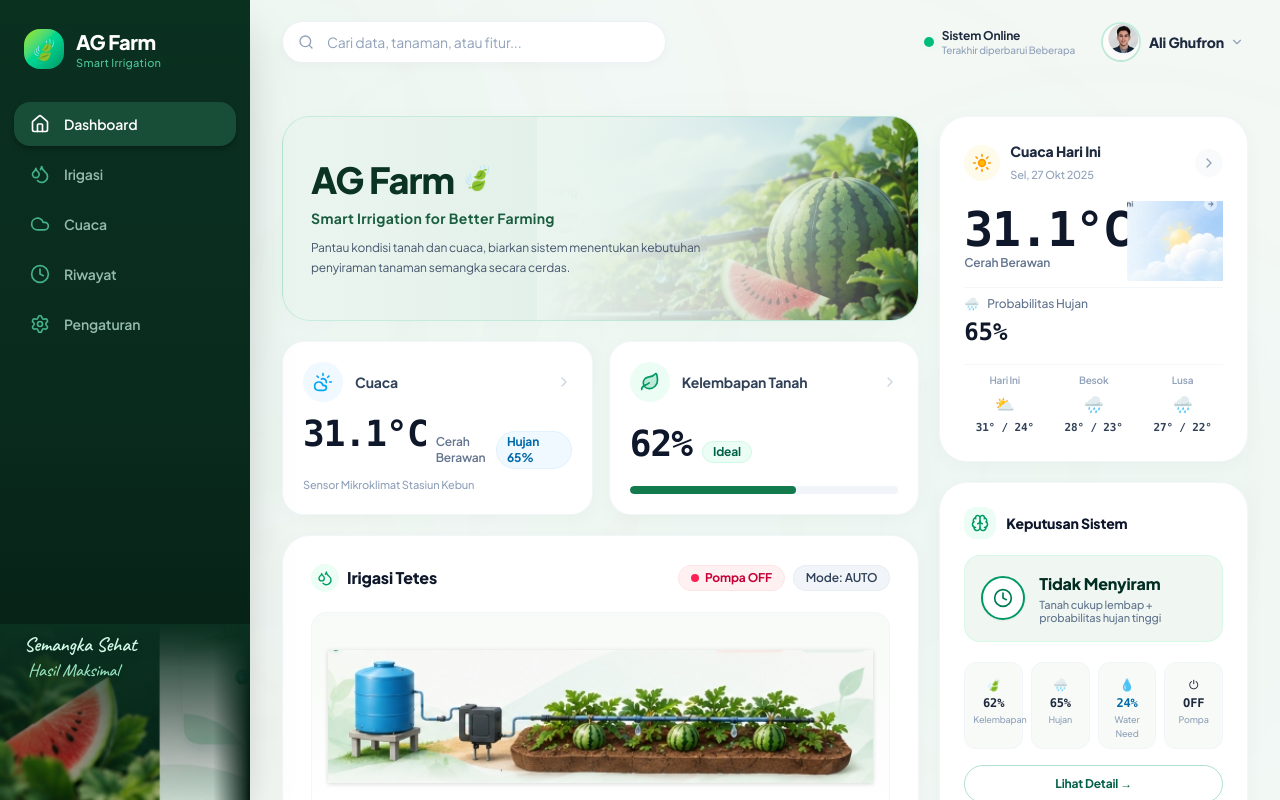
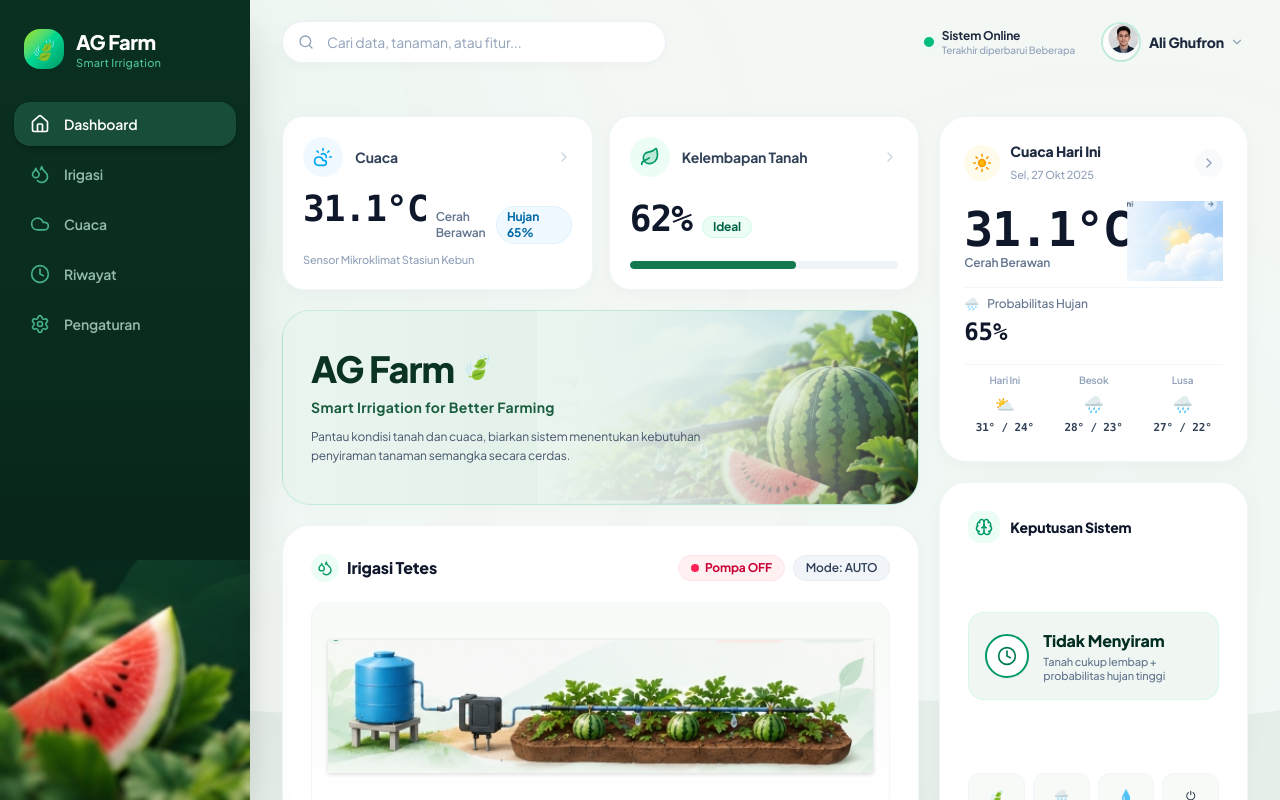
Before and after one commit to ghufron112/agfarm, a React (Vite) app: page / in a window 1280 px wide. Shown: the top 800 px of the page. Built offline with nearby package versions, Linux system fonts and the light colour scheme.

Commit message:
Update project

```diff
--- a/src/App.tsx
+++ b/src/App.tsx
@@ -81,7 +81,9 @@ const AppContent: React.FC = () => {
       />
 
       {/* Main Content Area */}
-      <div className="flex-1 flex flex-col min-w-0 min-h-screen relative z-10 overflow-x-hidden">
+      <div className={`flex-1 flex flex-col min-w-0 min-h-screen relative z-10 overflow-x-hidden transition-all duration-300 ${
+        isSidebarCollapsed ? 'md:pl-20' : 'md:pl-[250px]'
+      }`}>
         <Topbar
           onToggleMobileMenu={() => setIsMobileMenuOpen(!isMobileMenuOpen)}
           onOpenNotifications={() => setIsNotificationOpen(true)}
--- a/src/components/Sidebar.tsx
+++ b/src/components/Sidebar.tsx
@@ -47,7 +47,7 @@ export const Sidebar: React.FC<SidebarProps> = ({
       )}
 
       <aside
-        className={`fixed md:sticky top-0 h-screen z-50 flex flex-col justify-between bg-gradient-to-b from-[#0A3020] via-[#092B1D] to-[#051C12] text-white transition-all duration-300 shadow-2xl select-none overflow-hidden ${
+        className={`fixed top-0 bottom-0 left-0 h-screen z-40 flex flex-col justify-between bg-gradient-to-b from-[#0A3020] via-[#092B1D] to-[#051C12] text-white transition-all duration-300 shadow-2xl select-none overflow-hidden ${
           isCollapsed ? 'w-20' : 'w-[250px]'
         } ${isMobileOpen ? 'translate-x-0' : '-translate-x-full md:translate-x-0'}`}
       >
@@ -122,29 +122,16 @@ export const Sidebar: React.FC<SidebarProps> = ({
         {/* Bottom Decoration: Watermelon Slices, Leaves, & Handwritten Script */}
         {!isCollapsed && (
           <div className="relative mt-auto overflow-hidden pointer-events-none select-none">
-            {/* Seamless blended artwork */}
-            <div className="relative w-full h-44 overflow-hidden">
+            {/* Seamless blended authentic artwork from reference */}
+            <div className="relative w-full h-52 sm:h-60 overflow-hidden">
               <img
                 src="/assets/sidebar_watermelon_decor.png"
                 alt="Semangka AG Farm"
-                className="w-full h-full object-cover object-bottom opacity-90"
+                className="w-full h-full object-cover object-bottom"
                 onError={(e) => {
                   (e.target as HTMLElement).style.display = 'none';
                 }}
               />
-
-              {/* Gradient blend matching sidebar dark forest green */}
-              <div className="absolute inset-0 bg-gradient-to-t from-transparent via-[#072418]/50 to-[#0A3020]" />
-
-              {/* Handwritten calligraphy quote placed gracefully */}
-              <div className="absolute top-2 left-6 z-10 space-y-0.5">
-                <p className="font-['Caveat',cursive] text-emerald-100 text-xl font-semibold leading-tight drop-shadow-md">
-                  Semangka Sehat
-                </p>
-                <p className="font-['Caveat',cursive] text-emerald-200/90 text-lg font-medium leading-tight drop-shadow-md pl-1">
-                  Hasil Maksimal
-                </p>
-              </div>
             </div>
           </div>
         )}
--- a/src/components/WatermelonBackground.tsx
+++ b/src/components/WatermelonBackground.tsx
@@ -6,7 +6,15 @@ export const WatermelonBackground: React.FC = () => {
       {/* Soft ambient natural tints matching reference image */}
       <div className="absolute -top-32 -left-32 w-[650px] h-[650px] bg-emerald-500/[0.03] rounded-full blur-[140px] pointer-events-none" />
       <div className="absolute top-1/3 -right-28 w-[550px] h-[550px] bg-teal-500/[0.025] rounded-full blur-[150px] pointer-events-none" />
-      <div className="absolute bottom-10 left-1/3 w-[600px] h-[600px] bg-emerald-400/[0.025] rounded-full blur-[160px] pointer-events-none" />
+      {/* Bottom organic landscape hill wave matching reference image */}
+      <svg
+        className="absolute bottom-0 left-0 right-0 w-full h-28 sm:h-36 text-[#E2ECE5]/70 pointer-events-none"
+        viewBox="0 0 1440 120"
+        preserveAspectRatio="none"
+        fill="currentColor"
+      >
+        <path d="M0,55 C320,20 520,85 820,50 C1120,15 1300,65 1440,45 L1440,120 L0,120 Z" />
+      </svg>
     </div>
   );
 };
--- a/src/pages/DashboardPage.tsx
+++ b/src/pages/DashboardPage.tsx
@@ -35,13 +35,13 @@ export const DashboardPage: React.FC = () => {
         - Mobile: Single-Column with strict order:
           1. Hero -> 2. Kelembapan -> 3. Cuaca -> 4. Keputusan -> 5. Irigasi -> 6. Riwayat
       */}
-      <div className="flex flex-col lg:grid lg:grid-cols-12 gap-4 sm:gap-5 items-start">
+      <div className="flex flex-col lg:grid lg:grid-cols-12 gap-4 sm:gap-5 items-stretch">
 
         {/* ================= LEFT MAIN WRAPPER (Desktop: 8 cols | Mobile: contents) ================= */}
-        <div className="contents lg:block lg:col-span-8 lg:space-y-5">
+        <div className="contents lg:flex lg:flex-col lg:col-span-8 lg:space-y-5 lg:justify-between">
 
           {/* 1. HERO AG FARM BANNER (Mobile: Order 1) */}
-          <div className="order-1 relative rounded-[24px] sm:rounded-[28px] overflow-hidden bg-gradient-to-r from-[#EAF5EF] via-[#E2F0E8] to-[#D5EADF] border border-emerald-500/15 shadow-[0_4px_24px_rgba(0,0,0,0.02)] min-h-[175px] sm:min-h-[205px] flex items-center">
+          <div className="order-1 relative rounded-[24px] sm:rounded-[28px] overflow-hidden bg-gradient-to-r from-[#EAF5EF] via-[#E2F0E8] to-[#D5EADF] border border-emerald-500/15 shadow-[0_4px_24px_rgba(0,0,0,0.02)] min-h-[175px] sm:min-h-[195px] flex items-center shrink-0">
             {/* Background 3D Watermelon Landscape on right side */}
             <div className="absolute right-0 top-0 bottom-0 w-1/2 sm:w-3/5 overflow-hidden pointer-events-none">
               <img
@@ -149,7 +149,7 @@ export const DashboardPage: React.FC = () => {
           </div>
 
           {/* 5. MAIN IRRIGATON VISUAL CARD (Mobile: Order 5 | Desktop: Bottom Left) */}
-          <div className="order-5 rounded-[24px] sm:rounded-[28px] bg-white shadow-[0_4px_20px_rgba(0,0,0,0.03)] border border-slate-100/90 p-4.5 sm:p-7 space-y-4">
+          <div className="order-5 lg:flex-1 lg:flex lg:flex-col lg:justify-between rounded-[24px] sm:rounded-[28px] bg-white shadow-[0_4px_20px_rgba(0,0,0,0.03)] border border-slate-100/90 p-5 sm:p-6 lg:p-7 space-y-4">
 
             {/* Header with Title and Status Badges */}
             <div className="flex items-center justify-between pb-1 flex-wrap gap-2">
@@ -256,10 +256,10 @@ export const DashboardPage: React.FC = () => {
         </div>
 
         {/* ================= RIGHT MAIN WRAPPER (Desktop: 4 cols | Mobile: contents) ================= */}
-        <div className="contents lg:block lg:col-span-4 lg:space-y-5">
+        <div className="contents lg:flex lg:flex-col lg:col-span-4 lg:space-y-5 lg:justify-between">
 
           {/* 3. WEATHER CARD (Mobile: Order 3 | Desktop: Top Right) */}
-          <div className="order-3 rounded-[24px] sm:rounded-[28px] bg-white shadow-[0_4px_20px_rgba(0,0,0,0.03)] border border-slate-100/90 p-5 sm:p-6 space-y-4 relative overflow-hidden">
+          <div className="order-3 shrink-0 rounded-[24px] sm:rounded-[28px] bg-white shadow-[0_4px_20px_rgba(0,0,0,0.03)] border border-slate-100/90 p-5 sm:p-6 space-y-4 relative overflow-hidden">
 
             {/* Header */}
             <div className="flex items-center justify-between">
@@ -336,7 +336,7 @@ export const DashboardPage: React.FC = () => {
           </div>
 
           {/* 4. SYSTEM DECISION CARD (Mobile: Order 4 | Desktop: Bottom Right) */}
-          <div className="order-4 rounded-[24px] sm:rounded-[28px] bg-white shadow-[0_4px_20px_rgba(0,0,0,0.03)] border border-slate-100/90 p-5 sm:p-6 space-y-4">
+          <div className="order-4 lg:flex-1 lg:flex lg:flex-col lg:justify-between rounded-[24px] sm:rounded-[28px] bg-white shadow-[0_4px_20px_rgba(0,0,0,0.03)] border border-slate-100/90 p-5 sm:p-6 lg:p-7 space-y-4">
 
             {/* Header */}
             <div className="flex items-center gap-2.5">
--- a/src/pages/IrrigationPage.tsx
+++ b/src/pages/IrrigationPage.tsx
@@ -84,10 +84,10 @@ export const IrrigationPage: React.FC = () => {
       </div>
 
       {/* 2. MAIN 2-COLUMN GRID (Matching Reference Architecture) */}
-      <div className="grid grid-cols-1 lg:grid-cols-12 gap-5 items-start">
+      <div className="grid grid-cols-1 lg:grid-cols-12 gap-5 items-stretch">
 
         {/* ================= LEFT MAIN COLUMN (8 cols) ================= */}
-        <div className="lg:col-span-8 space-y-5">
+        <div className="lg:col-span-8 flex flex-col justify-between space-y-5">
 
           {/* Main 3D Irrigation Visual Card */}
           <div className="rounded-[24px] sm:rounded-[28px] bg-white shadow-[0_4px_20px_rgba(0,0,0,0.03)] border border-slate-100/90 p-5 sm:p-7 space-y-4">
@@ -284,7 +284,7 @@ export const IrrigationPage: React.FC = () => {
         </div>
 
         {/* ================= RIGHT COLUMN (4 cols) ================= */}
-        <div className="lg:col-span-4 space-y-5">
+        <div className="lg:col-span-4 flex flex-col justify-between space-y-5">
 
           {/* Fuzzy System Decision Card */}
           <div className="rounded-[24px] sm:rounded-[28px] bg-white shadow-[0_4px_20px_rgba(0,0,0,0.03)] border border-slate-100/90 p-5 sm:p-6 space-y-4">
```
Also changed, not shown: public/assets/sidebar_watermelon_decor.png.
